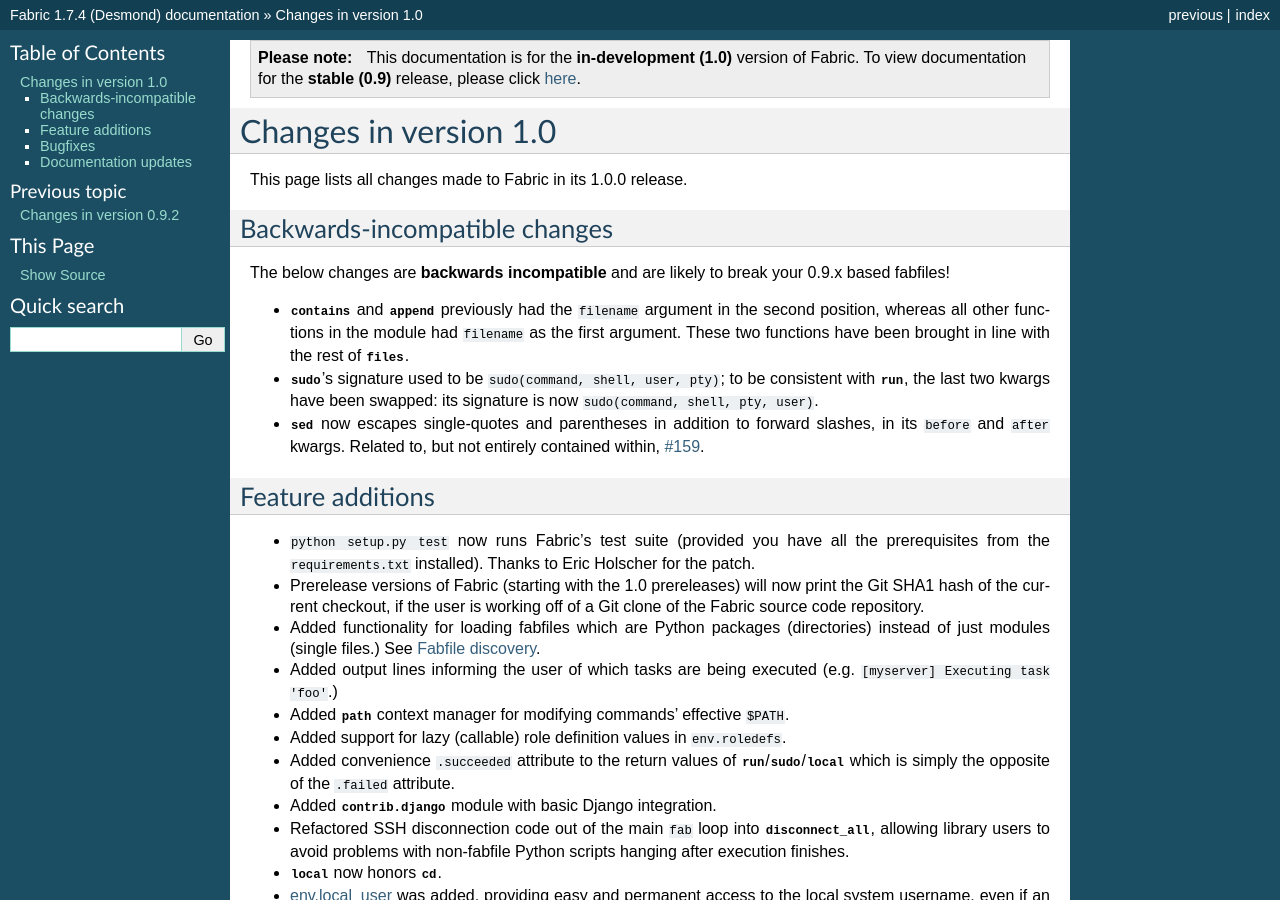
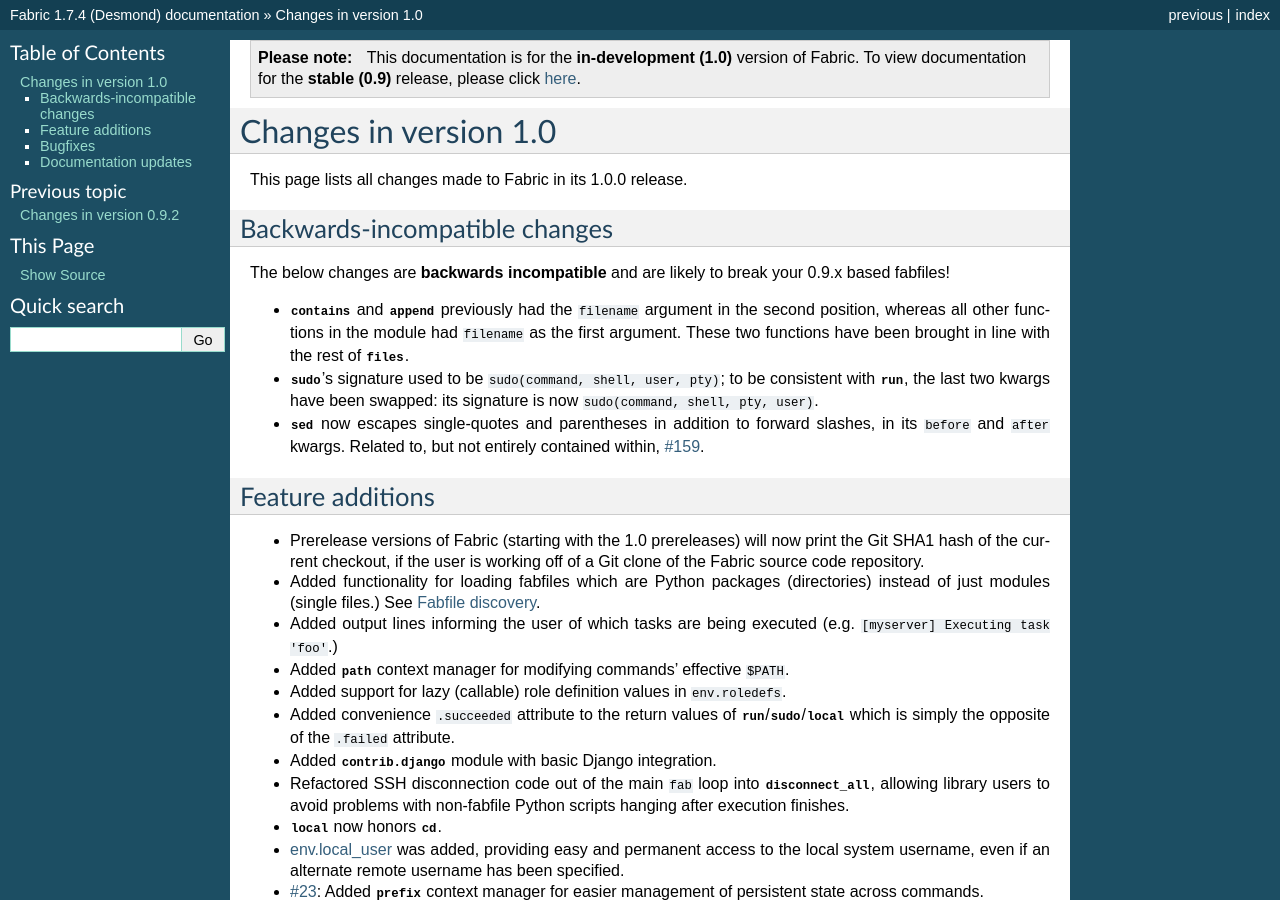
Before and after one commit to fabric/fabric, a Sphinx documentation site: the page built from docs/changes/1.0.rst, in a window 1280 px wide and 900 px high. Built offline with Sphinx 7.4.7, drawn with Linux system fonts in a browser that asks for light colours.

Commit message:
Backport setup.py test from master to 0.9

```diff
--- a/docs/changes/1.0.rst
+++ b/docs/changes/1.0.rst
@@ -26,9 +26,6 @@
 Feature additions
 =================
 
-* ``python setup.py test`` now runs Fabric's test suite (provided you have all
-  the prerequisites from the ``requirements.txt`` installed). Thanks to Eric
-  Holscher for the patch.
 * Prerelease versions of Fabric (starting with the 1.0 prereleases) will now
   print the Git SHA1 hash of the current checkout, if the user is working off
   of a Git clone of the Fabric source code repository.
```
